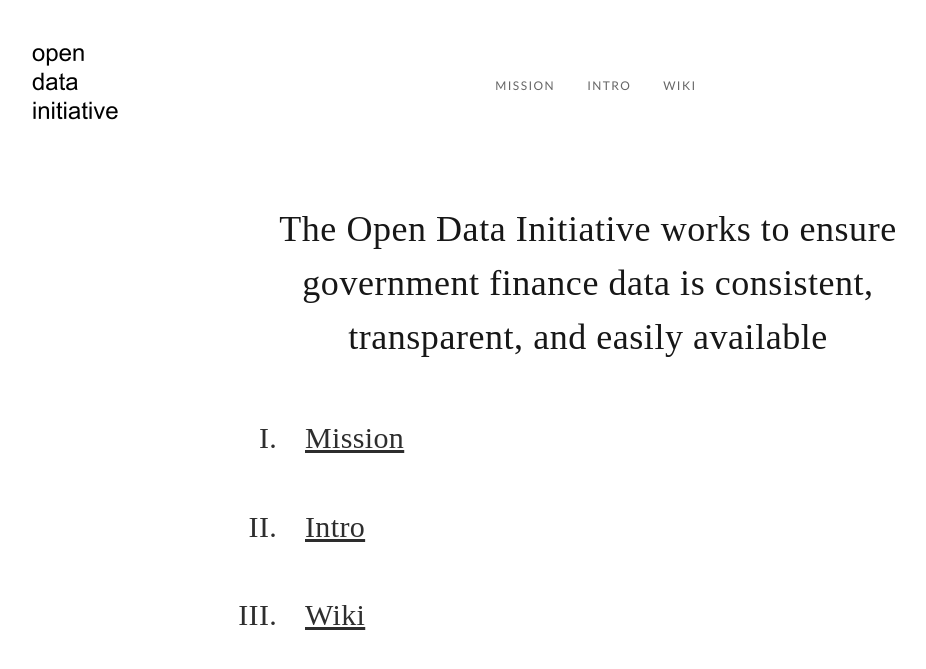
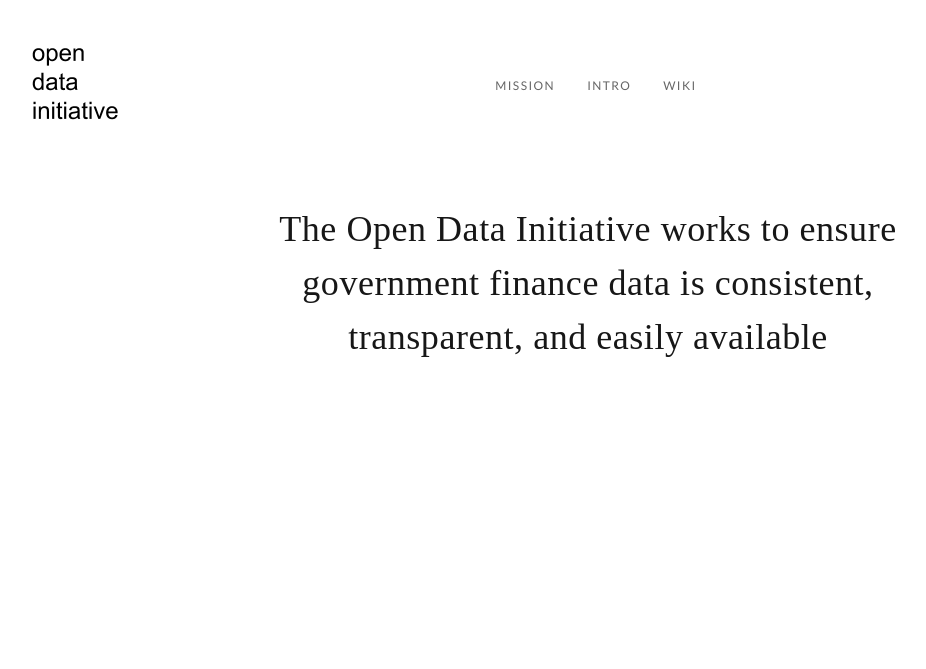
Before and after one commit to opendatainitiative/opendatainitiative.github.io, a Jekyll site: the page built from index.md, in a window 1280 px wide. Shown: the top 669 px of the page, without its empty margins (52-978 px from the left). Built offline with Jekyll 4.4.1, drawn with Linux system fonts in a browser that asks for light colours.

Commit message:
Remove duplicate bullet points

```diff
--- a/index.md
+++ b/index.md
@@ -5,6 +5,3 @@ title: Home
 ---
 
 ## The Open Data Initiative works to ensure government finance data is consistent, transparent, and easily available
-- [Mission]({{ '/mission' | relative_url }})
-- [Intro]({{ '/intro' | relative_url }})
-- [Wiki](http://wiki.opendatainitiative.io){:target="_blank"}
```
